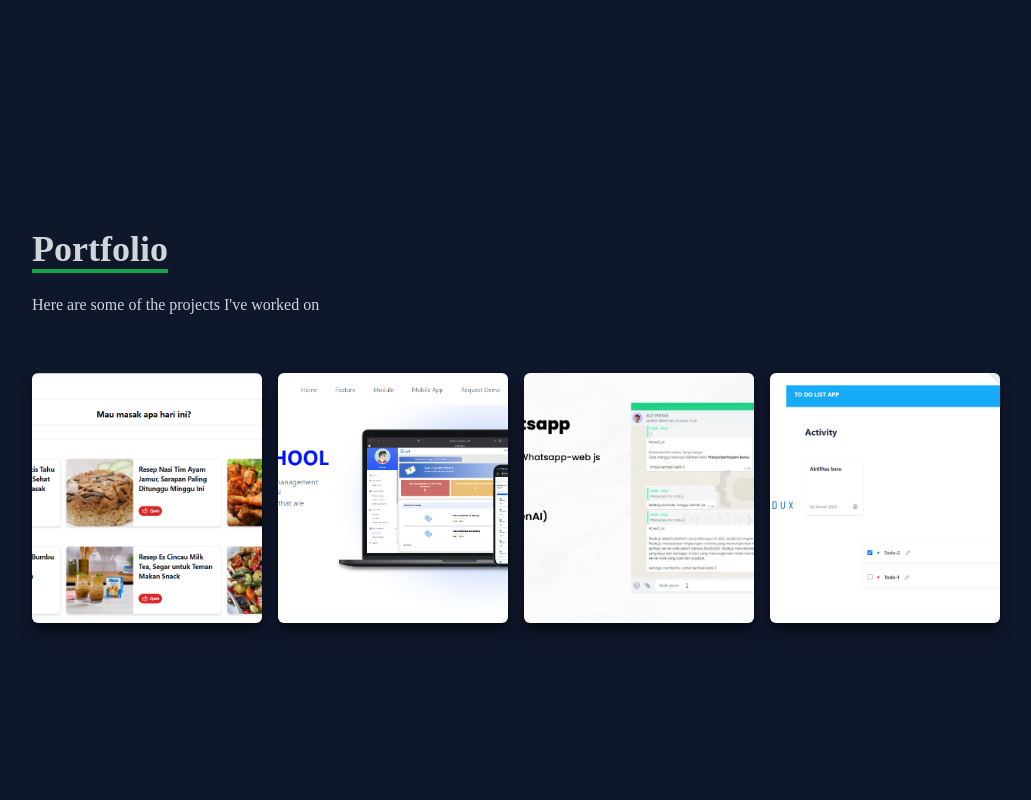
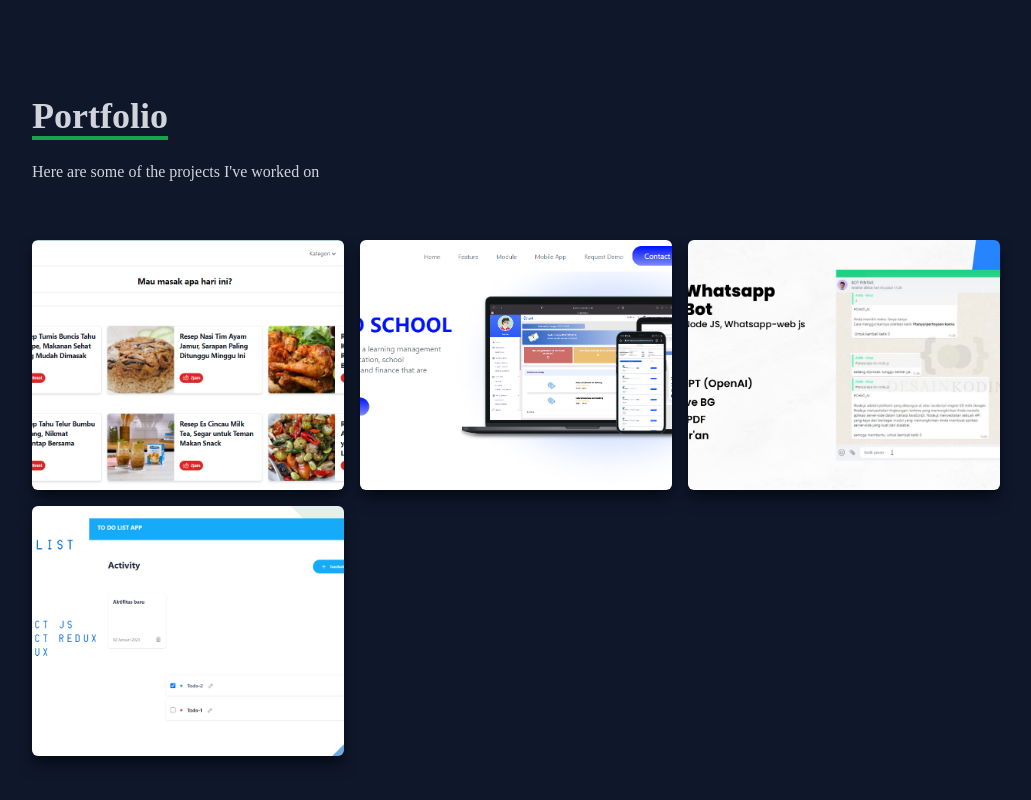
Before and after one commit to sandestareza/portfolio-react, a React (Create React App) app: page / in a window 1280 px wide. Shown: the part 2374-3174 px from the top of the page, without its empty margins (124-1155 px from the left). Built offline with nearby package versions, Linux system fonts and the light colour scheme.

Commit message:
tambah portfolio lagi

```diff
--- a/src/components/Portfolio.jsx
+++ b/src/components/Portfolio.jsx
@@ -12,7 +12,7 @@
                 <p className='text-4xl font-bold inline border-b-4 border-green-600'>Portfolio</p>
                 <p className='py-6'>Here are some of the projects I've worked on</p>
             </div>
-            <div className='grid sm:grid-cols-2 md:grid-cols-4 gap-4'>
+            <div className='grid sm:grid-cols-2 md:grid-cols-3 gap-4'>
                 <div style={{backgroundImage:`url(${ReceiptApp})`}} className='shadow-lg shadow-[#040c16] group container rounded-md flex justify-center items-center mx-auto content-div'>
                     <div className='opacity-0 group-hover:opacity-100'>
                         <span className='text-2xl font-bold text-white tracking-wider'>
@@ -56,7 +56,7 @@
                         </span>
                         <div className='pt-8 text-center'>
                             <a href="https://todos-item.netlify.app">
-                                <button className='text-center rounded-lg px-4 py-3 m-2 bg-white text-gray-700 font-bold text-lg'>Github</button>
+                                <button className='text-center rounded-lg px-4 py-3 m-2 bg-white text-gray-700 font-bold text-lg'>Demo</button>
                             </a>
                         </div>
                     </div>
```
